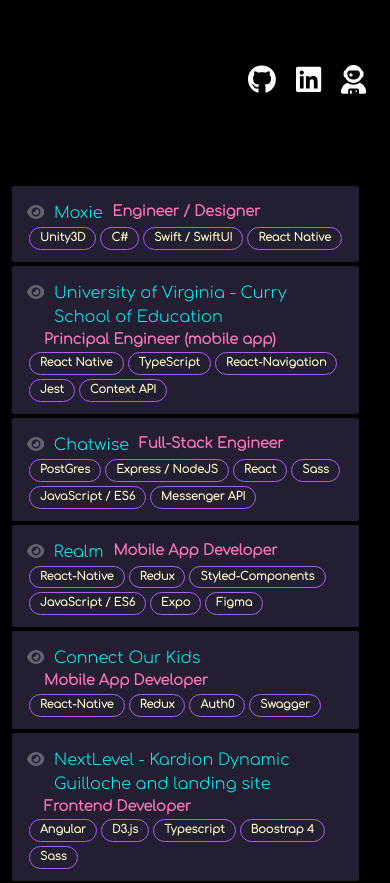
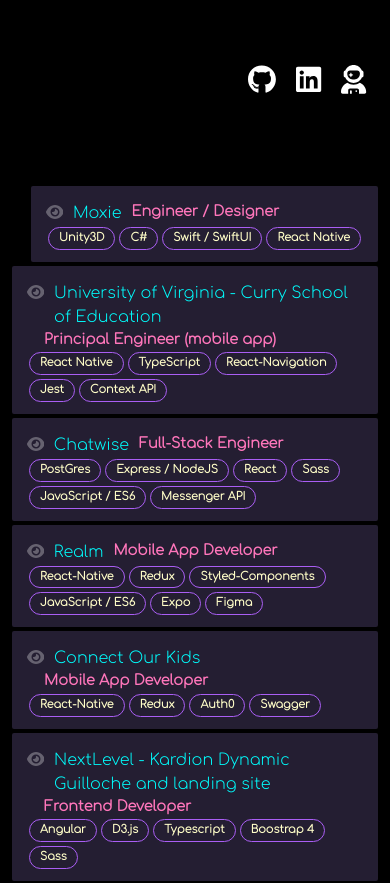
Before and after one commit to ErikKimsey/erikkimsey.github.io, a React (Create React App) app: page / in a window 390 px wide. Shown: the part 720-1603 px from the top of the page. Built offline with nearby package versions, Linux system fonts and the light colour scheme.

Commit message:
using tailwind to make expItemContainer responsive

```diff
--- a/src/Experience/ExperienceItem.jsx
+++ b/src/Experience/ExperienceItem.jsx
@@ -31,7 +31,7 @@
                 whileHover={{ scale: 1.05, top: "20px" }}
                 whileTap={{ scale: 0.95 }}
                 transition={{ type: "spring", duration: 1 }}
-                className="experienceItemContainer xs:w-full"
+                className="experienceItemContainer xl:w-fit lg:w-fit md:w-full sm:w-full xs:w-full"
                 onClick={() => (modalOpen ? close() : open())}
             >
                 <div className="name-role-icon-container">
--- a/src/Experience/styles/experienceItem.scss
+++ b/src/Experience/styles/experienceItem.scss
@@ -1,5 +1,9 @@
 @import "../../styles/globals.scss";
 @import "../../styles/responsive.scss";
+
+@tailwind base;
+@tailwind components;
+@tailwind utilities;
 
 .experienceItemContainer {
 
--- a/src/SkillExperienceParent/SkillsExperienceParent.jsx
+++ b/src/SkillExperienceParent/SkillsExperienceParent.jsx
@@ -10,9 +10,9 @@
     const expertiseRef = useRef();
 
     return (
-        <div className="skills-experience-container">
+        <div className="skills-experience-container flex-row flex-wrap justify-between w-full">
             {/* <Skillset /> */}
-            <div className="space"></div>
+            <div className="space w-1/3 md:w-full sm:w-full"></div>
             <Experience />
             {/* <Background /> */}
         </div>
--- a/src/SkillExperienceParent/skillsExperienceParent.scss
+++ b/src/SkillExperienceParent/skillsExperienceParent.scss
@@ -1,13 +1,13 @@
+@import "../styles/globals.scss";
+@import "../styles/responsive.scss";
+
+@tailwind base;
+@tailwind components;
+@tailwind utilities;
+
+
 .skills-experience-container {
-    width: 90vw;
-
-    //   min-height: 100vh;
-    display: flex;
-    flex-flow: row wrap;
-    justify-content: space-between;
     z-index: 1;
 
-    .space {
-        width: 30vw
-    }
+    .space {}
 }
--- a/src/Skillset/skillset.scss
+++ b/src/Skillset/skillset.scss
@@ -1,6 +1,10 @@
 @import './../styles/responsive.scss';
 @import './../styles/globals.scss';
 @import './../styles/mixins.scss';
+
+@tailwind base;
+@tailwind components;
+@tailwind utilities;
 
 .skillsetContainer {
     width: 100%;
```
